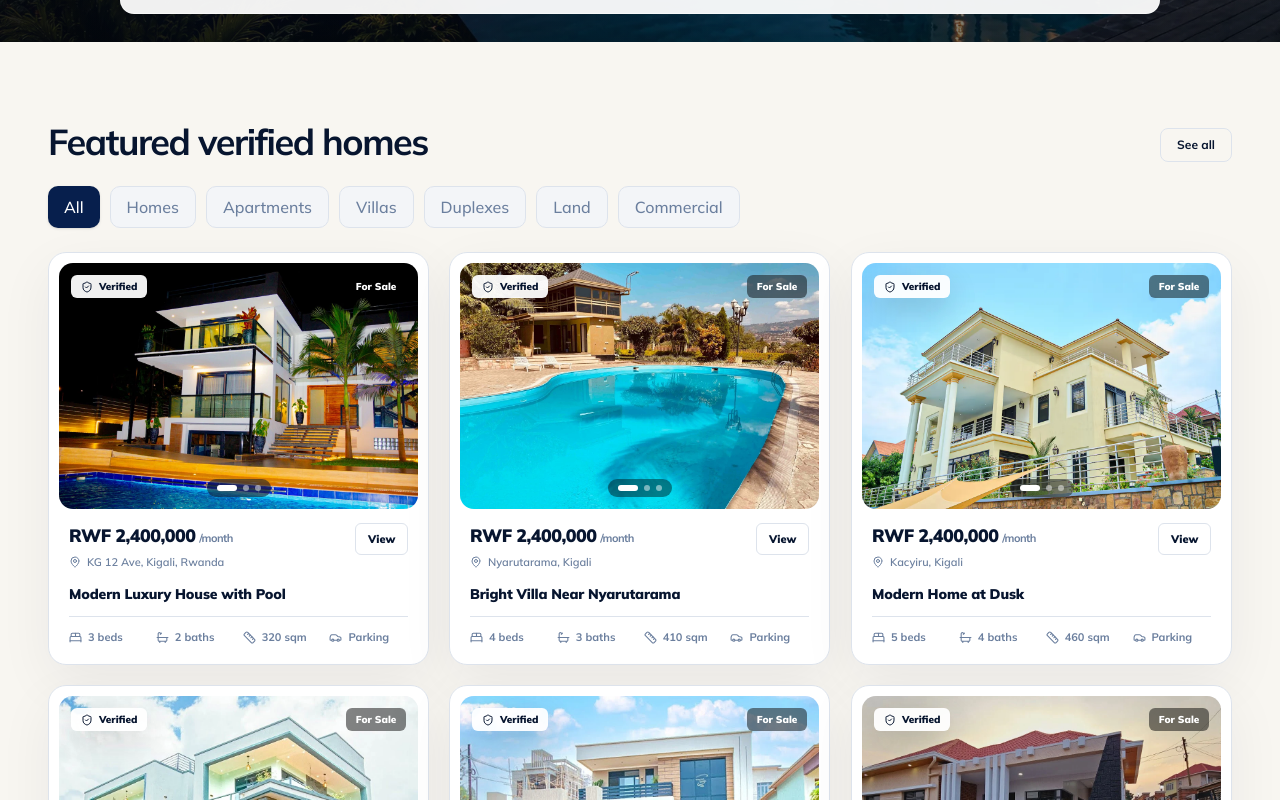
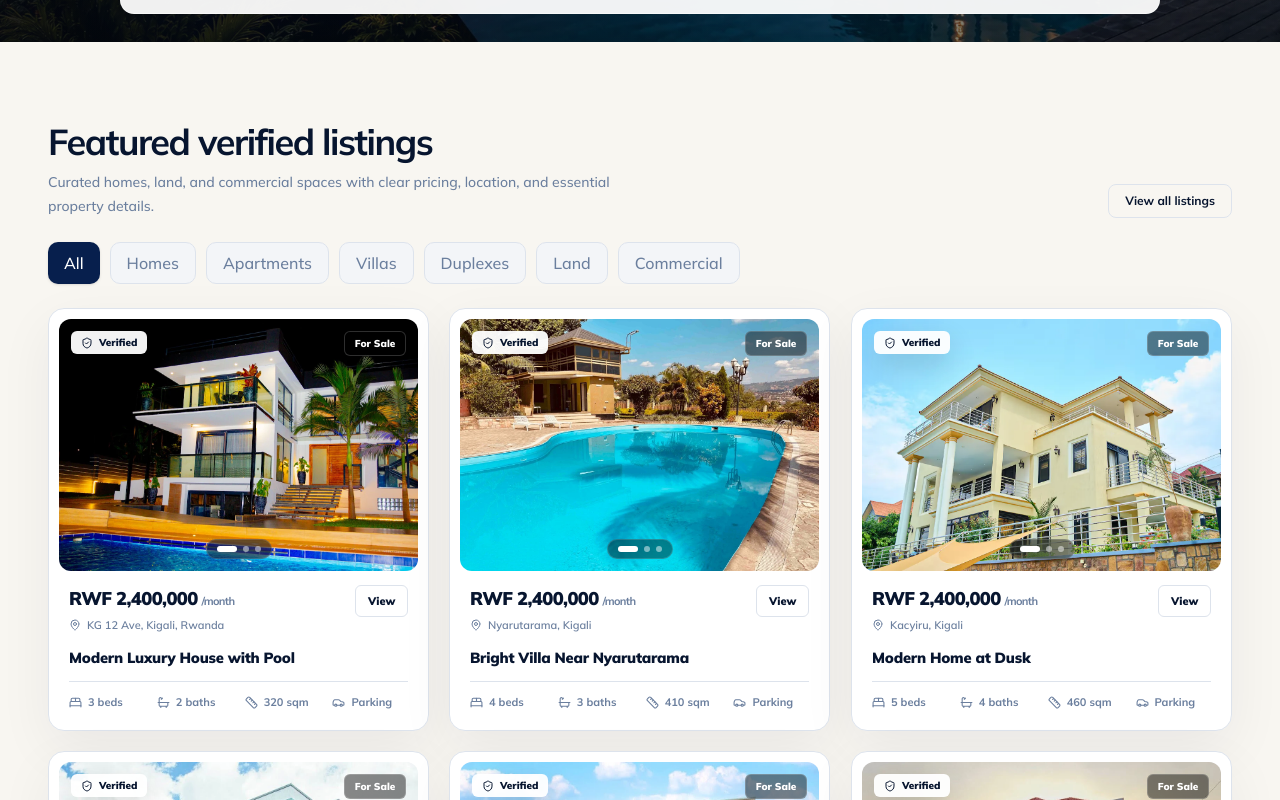
Before and after one commit to rurangwaluc/umuranga, a Next.js app in the folder apps/web/: page / in a window 1280 px wide. Shown: the part 660-1460 px from the top of the page. Built offline with nearby package versions, Linux system fonts and the light colour scheme.

Commit message:
Polish verified listings section

```diff
--- a/apps/web/src/app/page.tsx
+++ b/apps/web/src/app/page.tsx
@@ -181,15 +181,18 @@ export default function HomePage() {
             <div className="mb-6 flex flex-col gap-3 sm:flex-row sm:items-end sm:justify-between">
               <div>
                 <h2 className="text-3xl font-bold tracking-[-0.04em] sm:text-4xl">
-                  Featured verified homes
-                </h2>
+                    Featured verified listings
+                  </h2>
+                  <p className="mt-2 max-w-xl text-sm leading-6 text-[var(--muted)]">
+                    Curated homes, land, and commercial spaces with clear pricing, location, and essential property details.
+                  </p>
               </div>
 
               <Link
-                href="/signup"
+                href="/search"
                 className="w-fit whitespace-nowrap rounded-lg border border-[var(--line)] px-4 py-2 text-xs font-bold transition hover:border-[var(--primary)] hover:bg-[var(--primary)] hover:text-white dark:hover:bg-[var(--primary)] dark:hover:text-white"
               >
-                See all
+                View all listings
               </Link>
             </div>
 
--- a/apps/web/src/components/verified-property-card.tsx
+++ b/apps/web/src/components/verified-property-card.tsx
@@ -46,23 +46,23 @@ export function VerifiedPropertyCard({ item }: VerifiedPropertyCardProps) {
   }
 
   return (
-    <article className="reveal-child group overflow-hidden rounded-[18px] border border-[var(--line)] bg-[var(--card)] p-2.5 shadow-[0_18px_55px_rgba(7,21,47,0.06)] transition duration-300 hover:-translate-y-0.5 hover:border-[var(--primary)]/40 hover:shadow-[0_24px_70px_rgba(7,21,47,0.12)] dark:shadow-none dark:hover:shadow-none">
-      <div className="relative h-[226px] overflow-hidden rounded-[14px] bg-[var(--soft)] sm:h-[246px]">
+    <article className="reveal-child group overflow-hidden rounded-[16px] border border-[var(--line)] bg-[var(--card)] p-2.5 shadow-[0_18px_55px_rgba(7,21,47,0.06)] transition duration-300 hover:-translate-y-0.5 hover:border-white/20 hover:shadow-[0_24px_70px_rgba(7,21,47,0.12)] dark:shadow-none dark:hover:border-white/18 dark:hover:shadow-none">
+      <div className="relative h-[232px] overflow-hidden rounded-[12px] bg-[var(--soft)] sm:h-[252px]">
         <Image
           src={item.images[activeImage]}
           alt={`${item.title} photo ${activeImage + 1}`}
           fill
           sizes="(max-width: 768px) 100vw, 33vw"
-          className="object-cover object-center transition duration-500 group-hover:scale-[1.025]"
+          className="object-cover object-center transition duration-700 group-hover:scale-[1.03]"
         />
 
         <div className="absolute inset-x-0 top-0 flex items-start justify-between gap-3 p-3">
-          <div className="inline-flex items-center gap-1.5 rounded-md bg-white/94 px-2.5 py-1 text-[10px] font-black text-[#07152f] shadow-[0_10px_30px_rgba(0,0,0,0.16)]">
+          <div className="inline-flex items-center gap-1.5 rounded-md bg-white/95 px-2.5 py-1 text-[10px] font-black text-[#07152f] shadow-[0_10px_28px_rgba(0,0,0,0.14)]">
             <ShieldCheck size={12} />
             {item.status}
           </div>
 
-          <div className="rounded-md bg-black/48 px-2.5 py-1 text-[10px] font-black text-white backdrop-blur-md">
+          <div className="rounded-md border border-white/18 bg-black/46 px-2.5 py-1 text-[10px] font-black text-white backdrop-blur-md">
             {item.type}
           </div>
         </div>
@@ -73,7 +73,7 @@ export function VerifiedPropertyCard({ item }: VerifiedPropertyCardProps) {
               type="button"
               aria-label={`Previous image for ${item.title}`}
               onClick={previousImage}
-              className="absolute left-3 top-1/2 grid h-8 w-8 -translate-y-1/2 place-items-center rounded-full border border-white/30 bg-black/42 text-white opacity-100 backdrop-blur-md transition hover:bg-black/62 sm:opacity-0 sm:group-hover:opacity-100"
+              className="absolute left-3 top-1/2 grid h-7 w-7 -translate-y-1/2 place-items-center rounded-full border border-white/24 bg-black/38 text-white opacity-100 backdrop-blur-md transition hover:bg-black/62 sm:h-8 sm:w-8 sm:opacity-0 sm:group-hover:opacity-100"
             >
               <ArrowLeft size={15} />
             </button>
@@ -82,12 +82,12 @@ export function VerifiedPropertyCard({ item }: VerifiedPropertyCardProps) {
               type="button"
               aria-label={`Next image for ${item.title}`}
               onClick={nextImage}
-              className="absolute right-3 top-1/2 grid h-8 w-8 -translate-y-1/2 place-items-center rounded-full border border-white/30 bg-black/42 text-white opacity-100 backdrop-blur-md transition hover:bg-black/62 sm:opacity-0 sm:group-hover:opacity-100"
+              className="absolute right-3 top-1/2 grid h-7 w-7 -translate-y-1/2 place-items-center rounded-full border border-white/24 bg-black/38 text-white opacity-100 backdrop-blur-md transition hover:bg-black/62 sm:h-8 sm:w-8 sm:opacity-0 sm:group-hover:opacity-100"
             >
               <ArrowRight size={15} />
             </button>
 
-            <div className="absolute bottom-3 left-1/2 flex -translate-x-1/2 items-center gap-1.5 rounded-full bg-black/42 px-2.5 py-1.5 backdrop-blur-md">
+            <div className="absolute bottom-3 left-1/2 flex -translate-x-1/2 items-center gap-1.5 rounded-full border border-white/14 bg-black/40 px-2.5 py-1.5 backdrop-blur-md">
               {item.images.map((image, index) => (
                 <button
                   key={`${image}-${index}`}
@@ -104,10 +104,10 @@ export function VerifiedPropertyCard({ item }: VerifiedPropertyCardProps) {
         ) : null}
       </div>
 
-      <div className="px-2.5 pb-2 pt-3.5">
+      <div className="px-2.5 pb-2.5 pt-3.5">
         <div className="mb-2.5 flex items-start justify-between gap-3">
           <div className="min-w-0">
-            <p className="text-[1.05rem] font-black tracking-[-0.03em] text-[var(--foreground)] sm:text-[1.12rem]">
+            <p className="text-[1.08rem] font-black tracking-[-0.035em] text-[var(--foreground)] sm:text-[1.15rem]">
               {item.price}
               <span className="ml-1 text-[11px] font-bold text-[var(--muted)]">
                 /month
@@ -127,11 +127,11 @@ export function VerifiedPropertyCard({ item }: VerifiedPropertyCardProps) {
           </Link>
         </div>
 
-        <h3 className="line-clamp-1 text-sm font-black tracking-[-0.01em] text-[var(--foreground)]">
+        <h3 className="line-clamp-1 text-[0.92rem] font-black tracking-[-0.015em] text-[var(--foreground)]">
           {item.title}
         </h3>
 
-        <div className="mt-3 grid grid-cols-2 gap-2 border-t border-[var(--line)] pt-3 text-[11px] font-bold text-[var(--muted)] sm:grid-cols-4">
+        <div className="mt-3 grid grid-cols-2 gap-x-3 gap-y-2 border-t border-[var(--line)] pt-3 text-[11px] font-bold text-[var(--muted)] sm:grid-cols-4">
           <span className="inline-flex items-center gap-1.5">
             <BedDouble size={13} /> {item.beds}
           </span>
```
